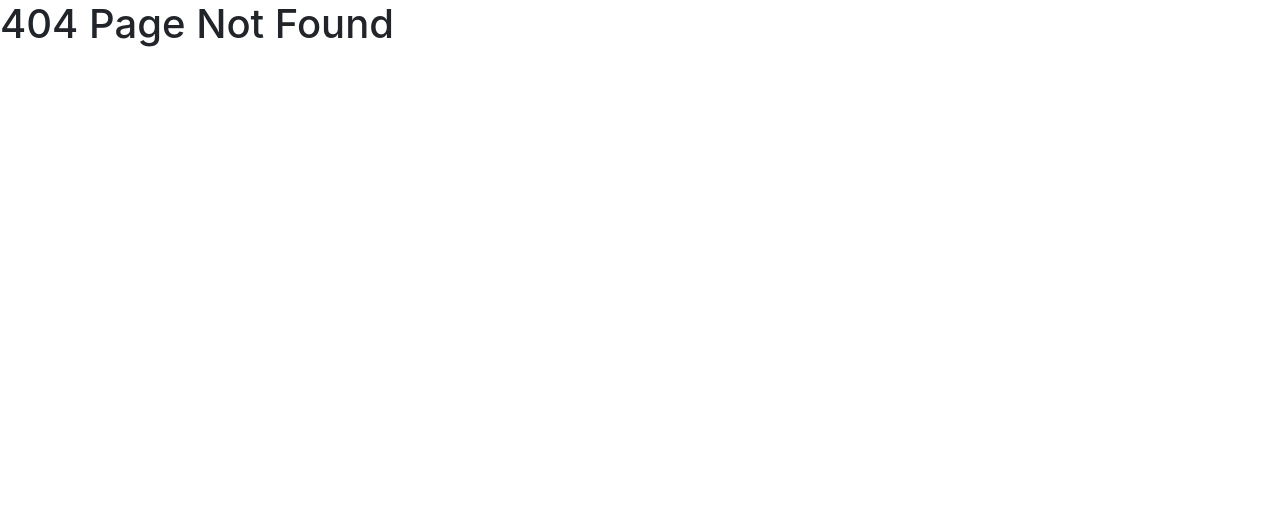
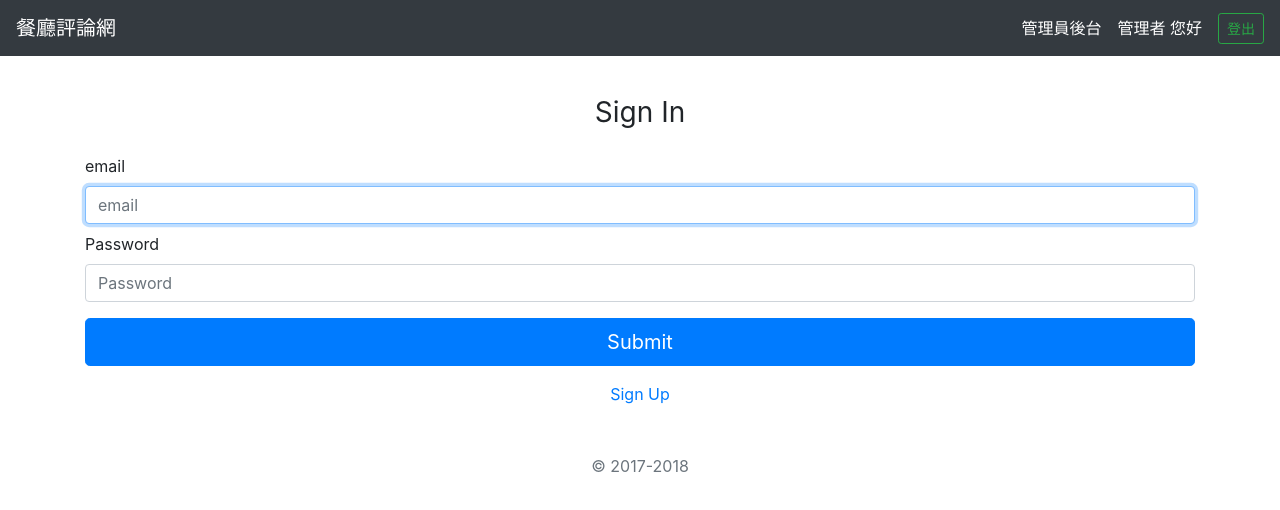
Before and after one commit to marcho001/forum-front-end-vue, a Vue app: page /#/signin in a window 1280 px wide. Before the commit this address had no page. Shown: the top 510 px of the page. Built offline with nearby package versions, Linux system fonts and the light colour scheme.

Commit message:
建立登入註冊頁面

```diff
--- a/src/App.vue
+++ b/src/App.vue
@@ -1,13 +1,19 @@
 <template>
   <div id="restaurant-forum">
-    <router-view/>
+    <Navbar />
+    <main class="mt-5 bg-white" role="main">
+      <router-view/>
+    </main>
   </div>
 </template>
 
 <script>
 import 'bootstrap'
 import 'bootstrap/dist/css/bootstrap.min.css'
+import Navbar from './components/Navbar'
 export default {
-  name: 'App'
+  components: {
+    Navbar
+  }
 }
 </script>
--- /dev/null
+++ b/src/components/Navbar.vue
@@ -0,0 +1,65 @@
+<template>
+<nav class="navbar navbar-expand-lg fixed-top navbar-dark bg-dark">
+  <router-link class="navbar-brand" to="/">餐廳評論網</router-link>
+
+  <button class="navbar-toggler" type="button" data-toggle="collapse" data-target="#navbarSupportedContent" aria-controls="navbarSupportedContent" aria-expanded="false" aria-label="Toggle navigation">
+    <span class="navbar-toggler-icon" />
+  </button>
+
+  <div id="navbarSupportedContent" class="navbar-collapse collapse">
+    <div class="ml-auto d-flex align-items-center">
+      <!-- is user is admin -->
+      <router-link v-if="currentUser.isAdmin" to="#" class="text-white mr-3">管理員後台</router-link>
+
+      <!-- is user is login -->
+      <template v-if="isAuthenticated">
+        <router-link to="#" class="text-white mr-3">
+          {{ currentUser.name || '使用者' }} 您好
+        </router-link>
+        <button type="button" class="btn btn-sm btn-outline-success my-2 my-sm-0">登出</button>
+      </template>
+    </div>
+  </div>
+</nav>
+</template>
+
+// ./src/components/Navbar.vue
+
+<script>
+const dummyUser = {
+  currentUser: {
+    id: 1,
+    name: "管理者",
+    email: "root@example.com",
+    image: "https://i.pravatar.cc/300",
+    isAdmin: true
+  },
+  isAuthenticated: true
+};
+export default {
+  data() {
+    return {
+      currentUser: {
+        id: -1,
+        name: "",
+        email: "",
+        image: "",
+        isAdmin: false
+      },
+      isAuthenticated: false
+    };
+  },
+  methods: {
+    fetchUser() {
+      this.currentUser = {
+        ...this.currentUser,
+        ...dummyUser.currentUser
+      };
+      this.isAuthenticated = dummyUser.isAuthenticated;
+    }
+  },
+  created() {
+    this.fetchUser();
+  }
+};
+</script>
--- a/src/router/index.js
+++ b/src/router/index.js
@@ -1,13 +1,25 @@
 import Vue from 'vue'
 import VueRouter from 'vue-router'
 import NotFound from '../views/NotFound'
+import SignIn from '../views/SignIn'
+import SignUp from '../views/SignUp'
 
 Vue.use(VueRouter)
 
   const routes = [
   {
+    path: '/signin',
+    name: 'sign-in',
+    component: SignIn
+  },
+  {
+    path: '/signup',
+    name: 'sign-up',
+    component: SignUp
+  },
+  {
     path: '*',
-    name: 'NotFound',
+    name: 'not-found',
     component: NotFound
   }
 ]
--- /dev/null
+++ b/src/views/SignIn.vue
@@ -0,0 +1,80 @@
+<template>
+  <div class="container py-5">
+    <form class="w-100" @submit.prevent.stop="handleSubmit">
+      <div class="text-center mb-4">
+        <h1 class="h3 mb-3 font-weight-normal">
+          Sign In
+        </h1>
+      </div>
+
+      <div class="form-label-group mb-2">
+        <label for="email">email</label>
+        <input
+          id="email"
+          v-model="email"
+          name="email"
+          type="email"
+          class="form-control"
+          placeholder="email"
+          autocomplete="username"
+          required
+          autofocus
+        >
+      </div>
+
+      <div class="form-label-group mb-3">
+        <label for="password">Password</label>
+        <input
+          id="password"
+          v-model="password"
+          name="password"
+          type="password"
+          class="form-control"
+          placeholder="Password"
+          autocomplete="current-password"
+          required
+        >
+      </div>
+
+      <button
+        class="btn btn-lg btn-primary btn-block mb-3"
+        type="submit"
+      >
+        Submit
+      </button>
+
+      <div class="text-center mb-3">
+        <p>
+          <router-link to="/signup">
+            Sign Up
+          </router-link>
+        </p>
+      </div>
+
+      <p class="mt-5 mb-3 text-muted text-center">
+        &copy; 2017-2018
+      </p>
+    </form>
+  </div>
+</template>
+
+<script>
+export default {
+  data(){
+    return {
+      email: '',
+      password: ''
+    }
+  },
+  methods: {
+    handleSubmit(){
+      const data = JSON.stringify({
+        email: this.email,
+        password: this.password
+      })
+
+      console.log('data', data)
+    }
+  }
+}
+</script>
--- /dev/null
+++ b/src/views/SignUp.vue
@@ -0,0 +1,72 @@
+<template>
+<div class="container py-5">
+  <form class="w-100" @submit.prevent.stop="handleSubmit">
+    <div class="text-center mb-4">
+      <h1 class="h3 mb-3 font-weight-normal">
+        Sign Up
+      </h1>
+    </div>
+
+    <div class="form-label-group mb-2">
+      <label for="name">Name</label>
+      <input id="name" v-model="name" name="name" type="text" class="form-control" placeholder="name" autocomplete="username" required autofocus>
+    </div>
+
+    <div class="form-label-group mb-2">
+      <label for="email">Email</label>
+      <input id="email" v-model="email" name="email" type="email" class="form-control" placeholder="email" autocomplete="email" required>
+    </div>
+
+    <div class="form-label-group mb-3">
+      <label for="password">Password</label>
+      <input id="password" v-model="password" name="password" type="password" class="form-control" placeholder="Password" autocomplete="new-password" required>
+    </div>
+
+    <div class="form-label-group mb-3">
+      <label for="password-check">Password Check</label>
+      <input id="password-check" v-model="passwordCheck" name="passwordCheck" type="password" class="form-control" placeholder="Password" autocomplete="new-password" required>
+    </div>
+
+    <button class="btn btn-lg btn-primary btn-block mb-3" type="submit">
+      Submit
+    </button>
+
+    <div class="text-center mb-3">
+      <p>
+        <router-link to="/signin">
+          Sign In
+        </router-link>
+      </p>
+    </div>
+
+    <p class="mt-5 mb-3 text-muted text-center">
+      &copy; 2017-2018
+    </p>
+  </form>
+</div>
+</template>
+
+<script>
+export default {
+  data() {
+    return {
+      name: '',
+      email: '',
+      password: '',
+      passwordCheck: ''
+    }
+  },
+  methods: {
+    handleSubmit() {
+      const data = JSON.stringify({
+        name: this.name,
+        email: this.email,
+        password: this.password,
+        passwordCheck: this.passwordCheck
+      })
+
+      console.log(data)
+    }
+  }
+}
+</script>
```
